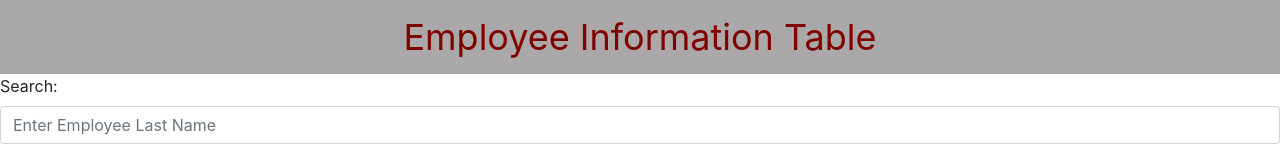
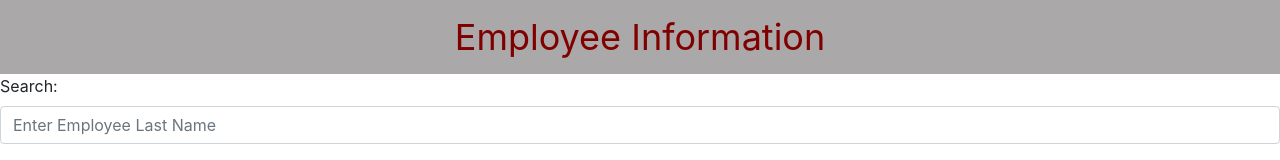
Before and after one commit to mwoodervin/Employee-Flex-Direct, a React (Create React App) app: page / in a window 1280 px wide. Shown: the top 160 px of the page. Built offline with nearby package versions, Linux system fonts and the light colour scheme; no server answers.

Commit message:
minor change to Header file

```diff
--- a/src/components/Header.js
+++ b/src/components/Header.js
@@ -3,7 +3,7 @@ import React from 'react'
 export default function Header() {
     return (
         <div className="pageHeader">
-            Employee Information Table
+            Employee Information
         </div>
     )
 }
```
